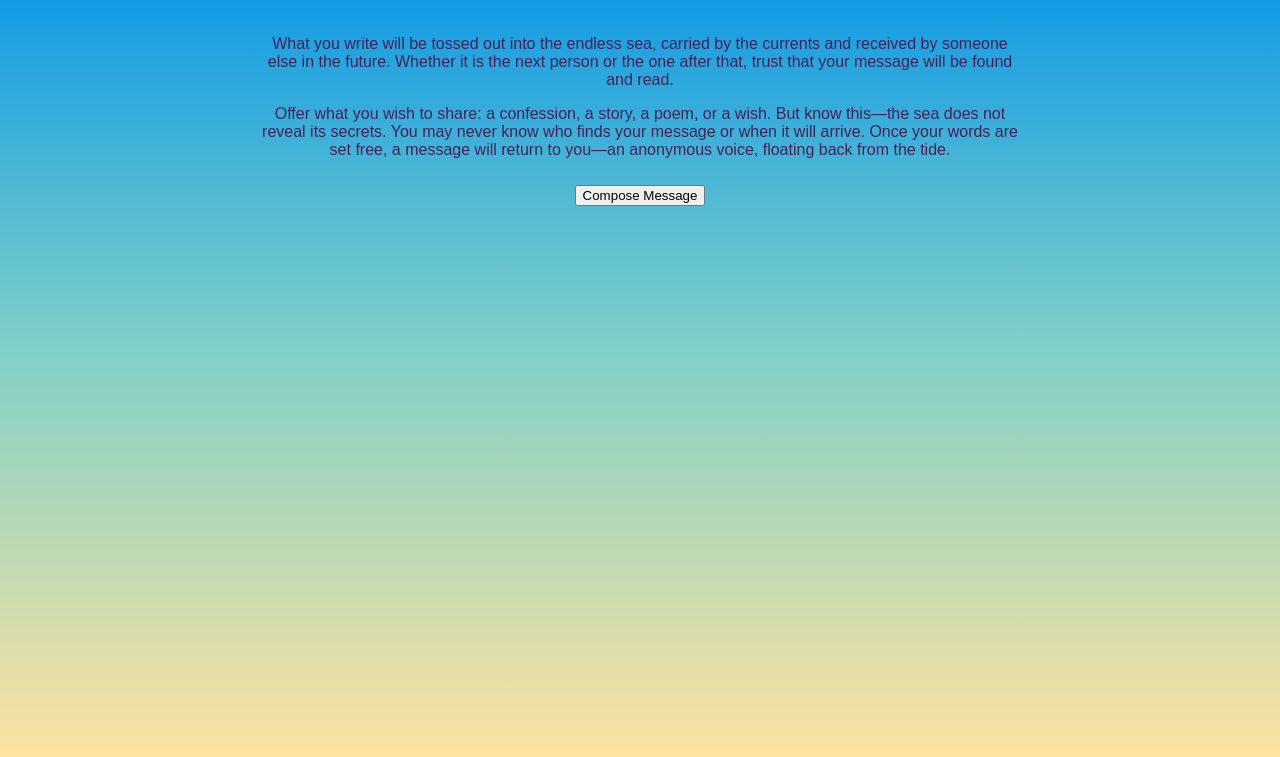
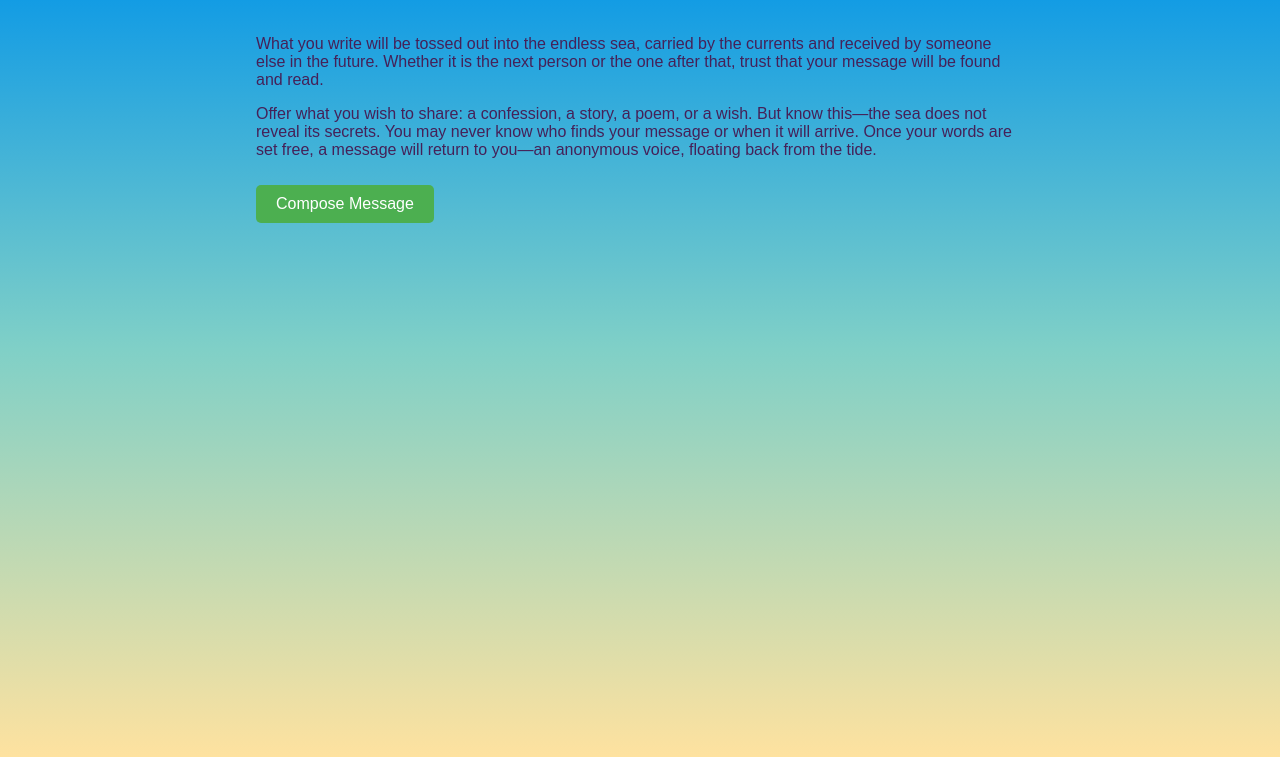
Before and after one commit to rnedde/Message-In-A-Bottle, a website: page public/index.html in a window 1280 px wide. Shown: the part 61-818 px from the top of the page. Drawn offline with Linux system fonts and the light colour scheme.

Commit message:
this works but its ugly.

```diff
--- a/public/app.js
+++ b/public/app.js
@@ -30,6 +30,8 @@ window.addEventListener('load', async () => {
       await typeParagraph(introParagraphs[i], introContainer);
       await new Promise(resolve => setTimeout(resolve, 300));
     }
+
+      composeBtn.classList.add('visible');  // This will trigger the fade-in effect
 
     composeBtn.style.display = 'inline-block';
 
--- a/public/index.html
+++ b/public/index.html
@@ -14,11 +14,11 @@
     <div class="container">
         <div id="intro" class="instructions"></p>
         </div>
-        <button id="compose-btn" style="display: none;">Compose Message</button>
+        <button id="compose-btn" class="btn" style="display: none;">Compose Message</button>
 
         <div class="user-message-container">
             <input type="text" id="msg-input">
-            <button id="msg-submit">send</button>
+            <button class="btn" id="msg-submit">send</button>
         </div>
         <div id="received-message-container"></div>
     </div>
--- a/public/style.css
+++ b/public/style.css
@@ -3,15 +3,35 @@ body {
   min-height: 100vh;
   margin: 0;
   font-family: sans-serif;
+
 }
+
 
 h1 {
   text-align: center;
 }
 .instructions{
-  text-align:center;
+  text-align:left;
   width:60%;
 
+}
+#compose-btn {
+  opacity: 0;
+  transition: opacity 1s ease-in-out; /* Add a transition for smooth fade-in effect */
+}
+
+/* Class to make the button visible */
+#compose-btn.visible {
+  opacity: 1; /* When the class is added, the opacity changes to 1 */
+}
+.btn{
+    padding: 10px 20px;
+  background-color: #4CAF50;
+  color: white;
+  border: none;
+  border-radius: 5px;
+  cursor: pointer;
+  font-size: 16px;
 }
 .user-message-container {
   opacity: 0;
```
Also changed, not shown: db.json (+10 -10 lines).
